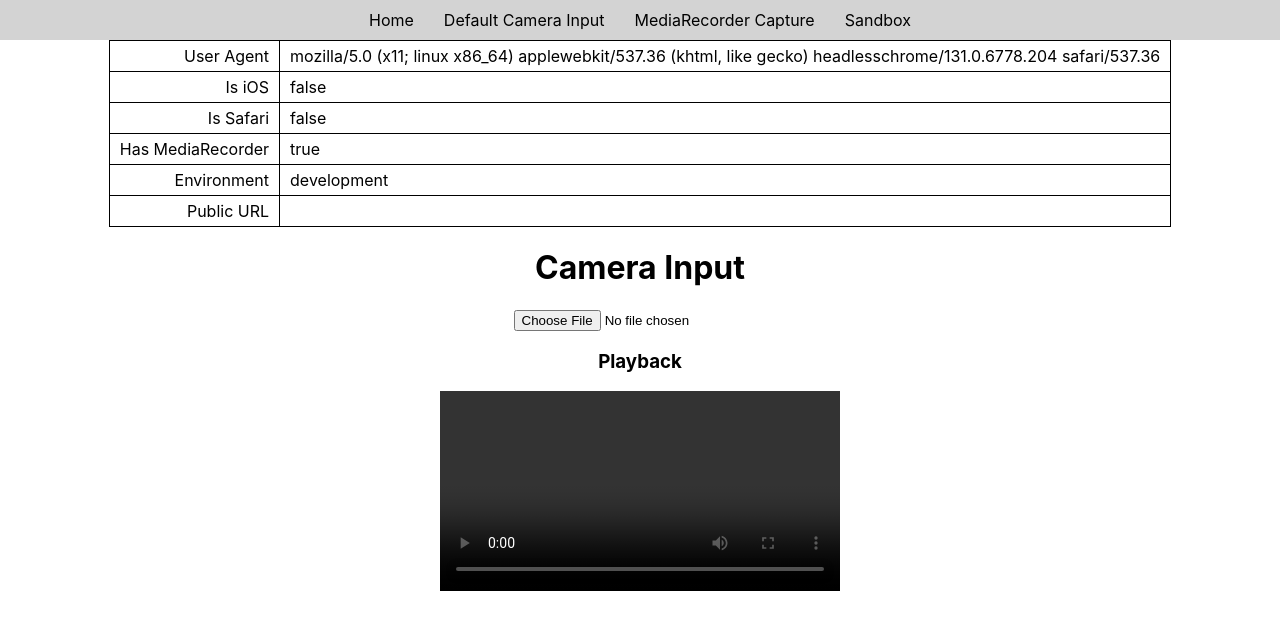
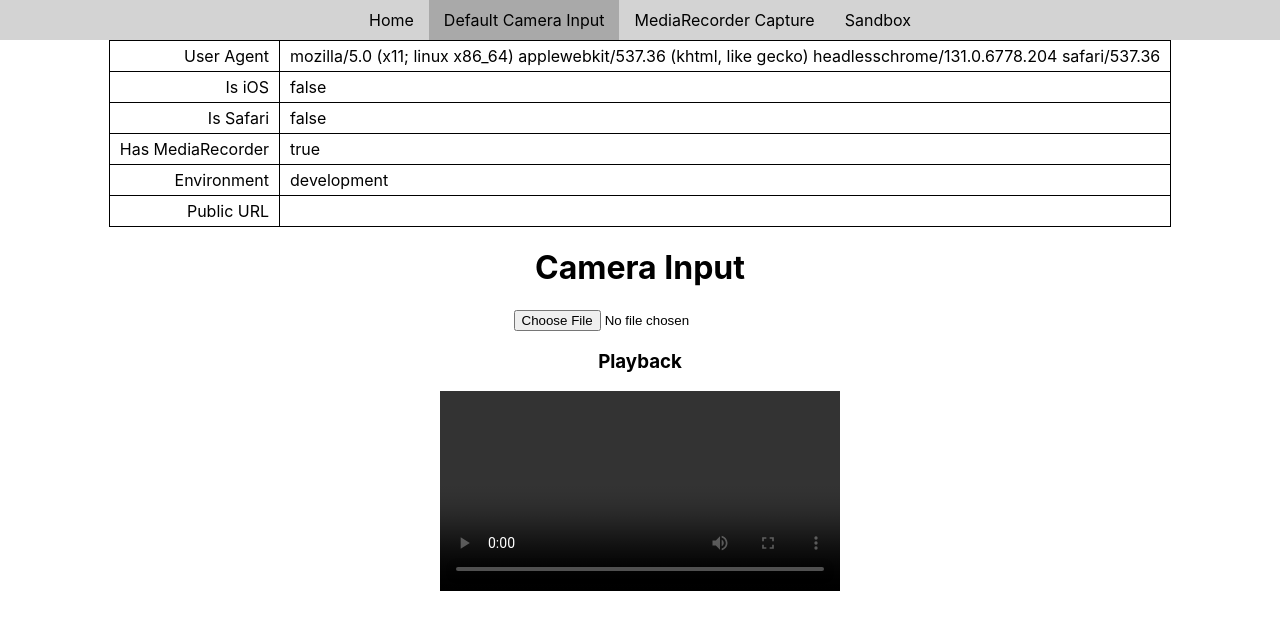
Before and after one commit to mikematos84/react-pwa, a React (Create React App) app: page /default-camera-input in a window 1280 px wide. Shown: the top 630 px of the page. Built offline with nearby package versions, Linux system fonts and the light colour scheme.

Commit message:
- Refactored navigation to its own component - Changed Link to NavLink in navigation component - Added "exact" tag to navigation NavLink for home

```diff
--- a/src/App.js
+++ b/src/App.js
@@ -5,8 +5,13 @@ import {
   BrowserRouter as Router,
   Route,
   Switch,
-  Link
 } from 'react-router-dom';
+
+// Components
+import Navigation from './components/Navigation';
+
+// Services
+import { debug } from './services/browser';
 
 // Pages
 import Home from './pages/Home';
@@ -14,18 +19,12 @@ import NotFound from './pages/NotFound';
 import MediaRecorder from './pages/MediaRecorder';
 import DefaultCameraInput from './pages/DefaultCameraInput';
 import Sandbox from './pages/Sandbox';
-import { debug } from './services/browser';
 
 const App = props => {
   return (
     <Router basename="/react-pwa">
       <div className="App">
-        <ul className="navigation">
-          <li><Link to="/">Home</Link></li>
-          <li><Link to="/default-camera-input">Default Camera Input</Link></li>
-          <li><Link to="/media-recorder-capture">MediaRecorder Capture</Link></li>
-          <li><Link to="/sandbox">Sandbox</Link></li>
-        </ul>
+        <Navigation />
         {debug()}
         <Switch>
           <Route path="/" exact component={Home} />
--- /dev/null
+++ b/src/components/Navigation/index.js
@@ -0,0 +1,15 @@
+import React from 'react';
+import { NavLink } from 'react-router-dom';
+
+const Navigation = props => {
+  return (
+    <ul className="navigation">
+      <li><NavLink to="/" exact>Home</NavLink></li>
+      <li><NavLink to="/default-camera-input">Default Camera Input</NavLink></li>
+      <li><NavLink to="/media-recorder-capture">MediaRecorder Capture</NavLink></li>
+      <li><NavLink to="/sandbox">Sandbox</NavLink></li>
+    </ul>
+  )
+}
+
+export default Navigation;
--- a/src/styles/_navigation.scss
+++ b/src/styles/_navigation.scss
@@ -14,7 +14,7 @@
       padding: 10px 15px;
       text-decoration: none;
 
-      &:hover {
+      &:hover, &.active {
         background-color: darkgray;
       }
     }
```
